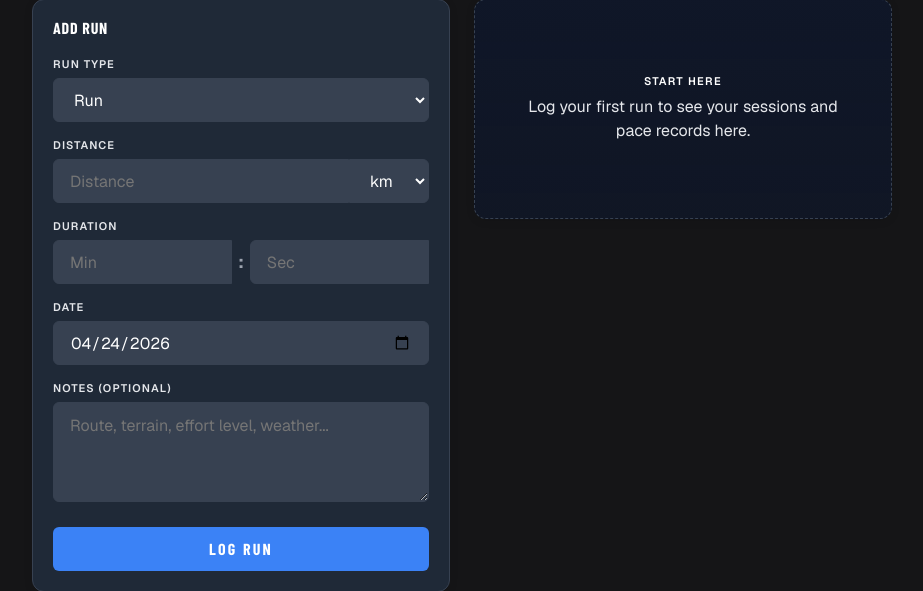
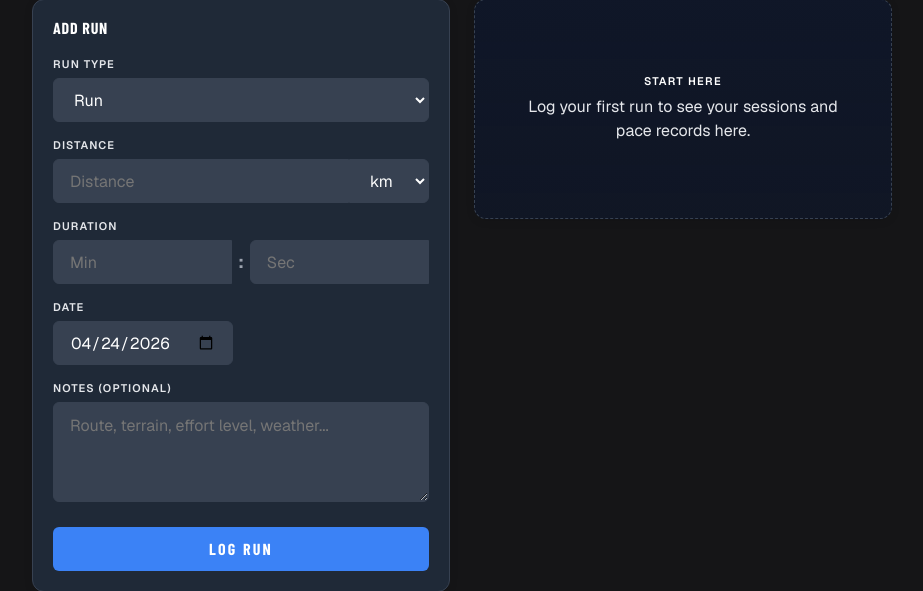
Before and after one commit to ysunrachel-carita/Fitness-app, a Flask app: page /log_run in a window 1280 px wide. Shown: the part 326-917 px from the top of the page, without its empty margins (178-1101 px from the left). Run offline with Flask 3, Linux system fonts and the light colour scheme; a user stored in the database is signed in; data that the repository does not hold is empty; some libraries are stand-ins or nearby versions.

Commit message:
Limit date input width

```diff
--- a/static/components.css
+++ b/static/components.css
@@ -131,6 +131,10 @@
     font-family: var(--font-body);
     transition: border-color var(--transition-normal),
         box-shadow var(--transition-normal);
+}
+
+input[type="date"].form-input {
+    max-width: 180px;
 }
 
 .form-input:focus,
```
